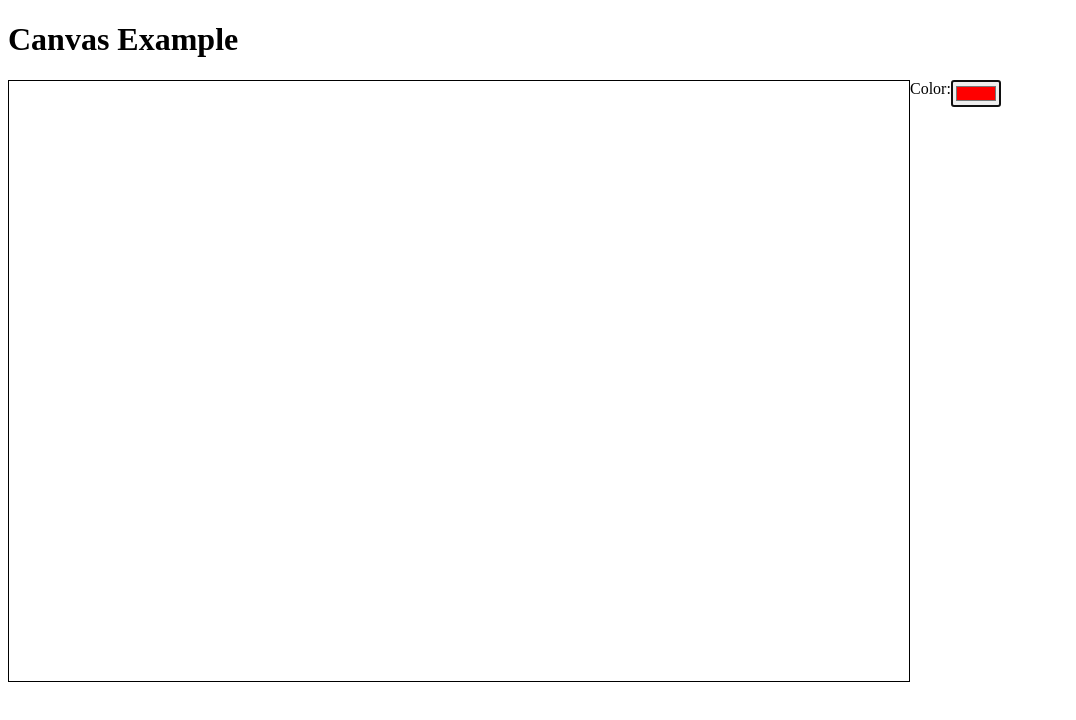
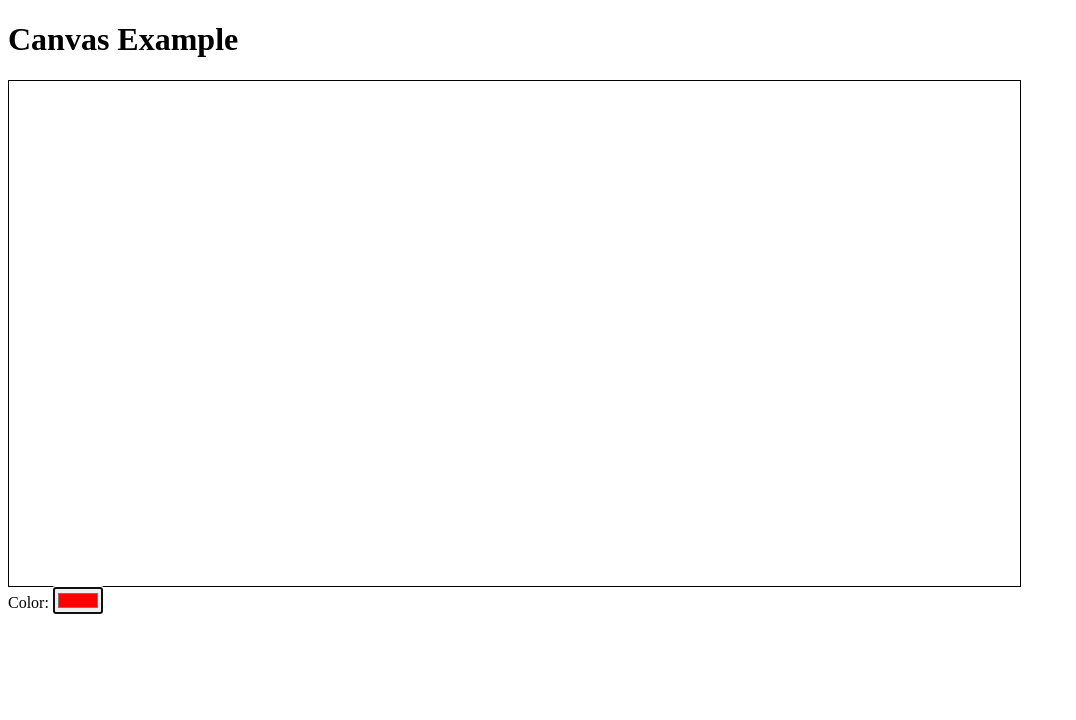
Before and after one commit to Yankun-Wang/canvas, a plain HTML site: page index.html in a window 1280 px wide. Shown: the whole page, without its empty margins (0-1076 px from the left). Drawn offline with Linux system fonts and the light colour scheme.

Commit message:
Add files via upload

```diff
--- a/index.html
+++ b/index.html
@@ -8,8 +8,7 @@
 			border: 1px solid black;
             /*width: 80%;*/
             /*height: 80%;*/
-            max-height: 80%;
-            max-width: 80%
+
 		}
         .contianer{
             display: flex;
@@ -24,18 +23,19 @@
 <body>
     <h1>Canvas Example</h1>
     <div class = contianer >
-        <canvas id="canvas" height= 600 width= 900>
+        <canvas id="canvas" height= 500 width= 1000>
 
         </canvas><br>
-        <label for="colorWell">Color:</label>
-        <input type="color" value="#ff0000" id="colorWell">
+
     </div>
+    <label for="colorWell">Color:</label>
+    <input type="color" value="#ff0000" id="colorWell">
 
 
     <script>
         var mycanvas = document.getElementById("canvas");
-        //mycanvas.style.width = "80%";
-        //mycanvas.style.height = "80%";
+        mycanvas.style.width = "80%";
+        mycanvas.style.height = "80%";
 
         var ctx = mycanvas.getContext("2d");
         //var Brush = new draw (10 ,"red, 0, 0")
```
